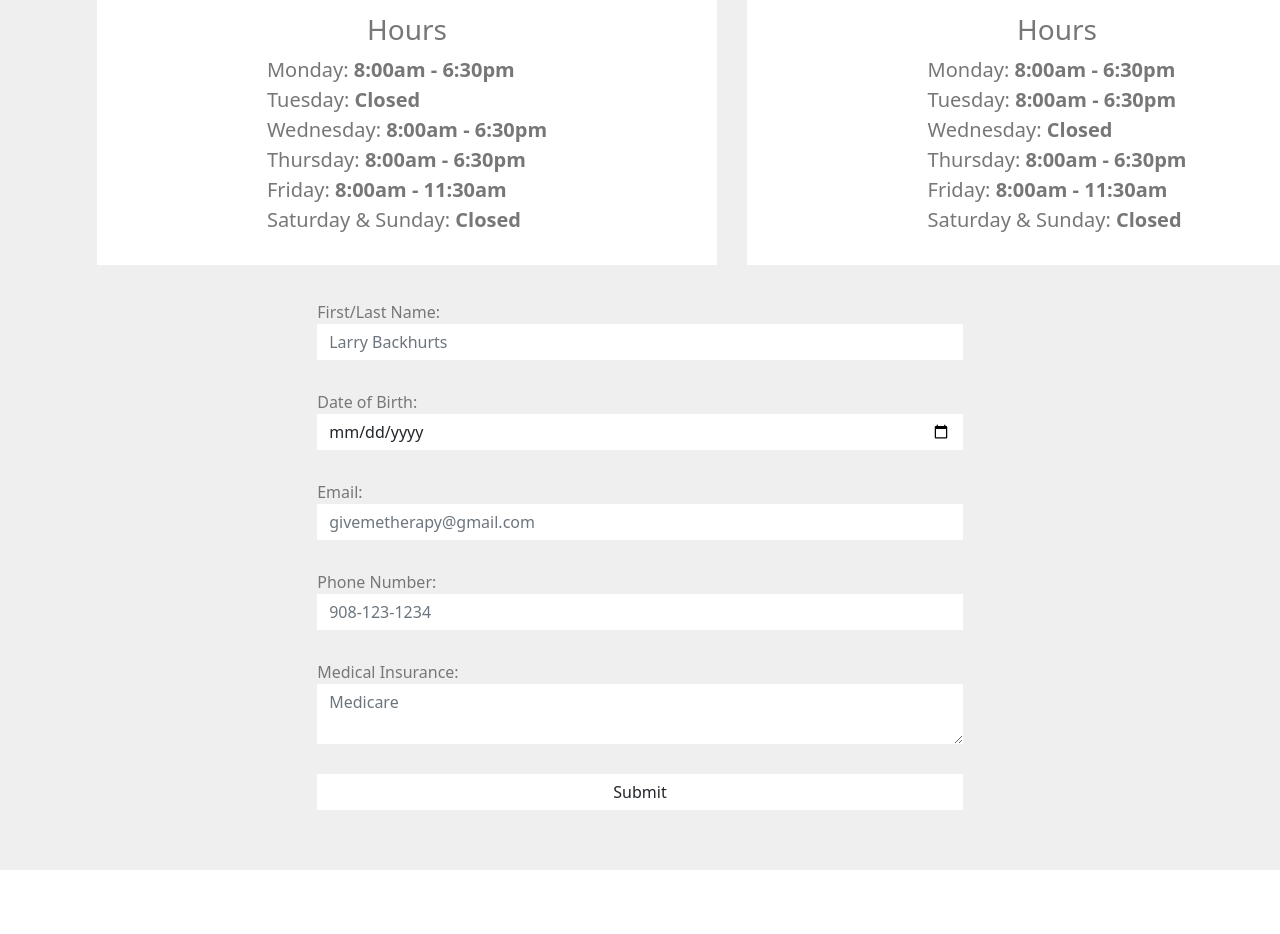
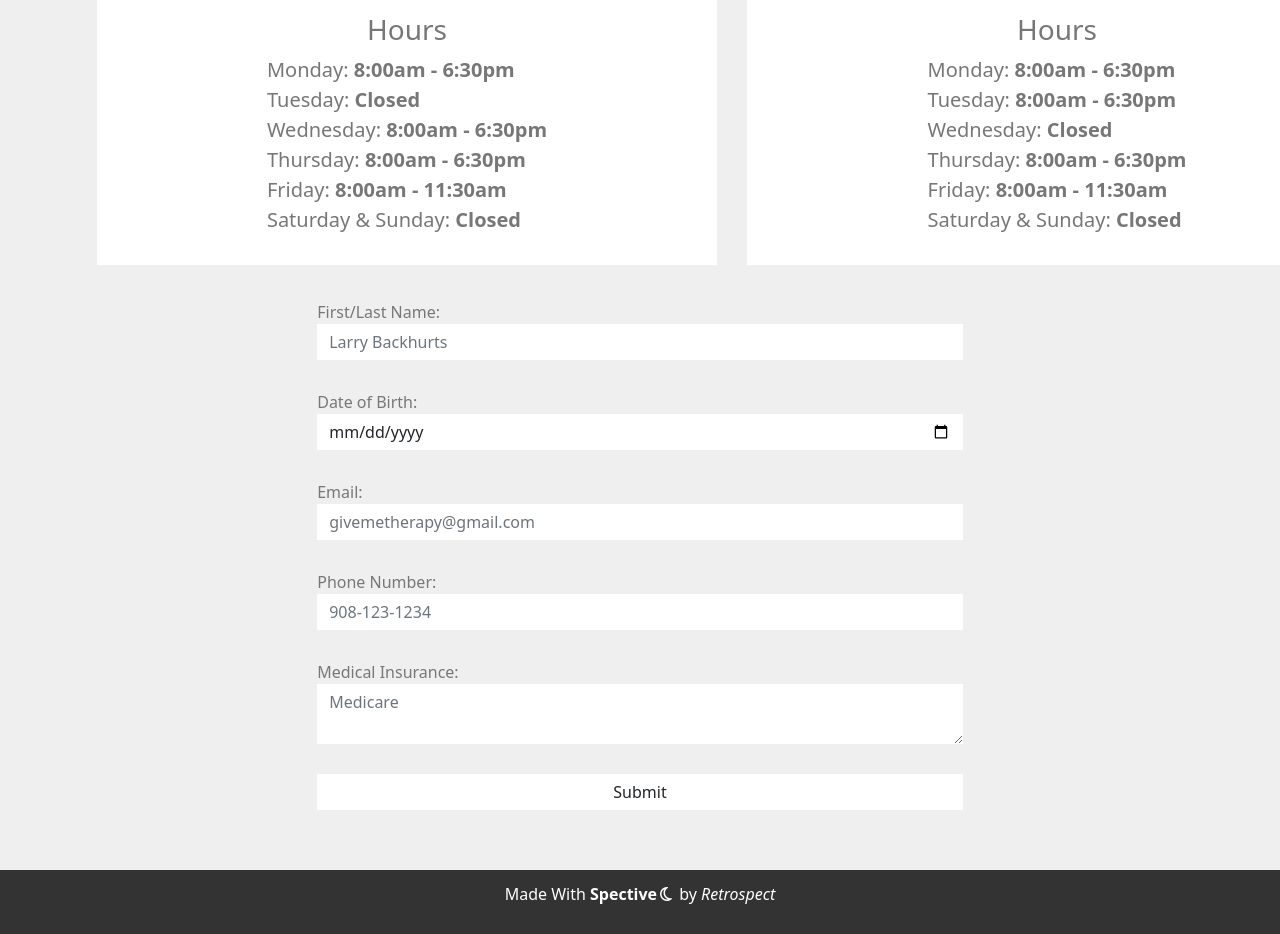
Before and after one commit to ZayDavid64/ParkPT2, a plain HTML site: page index.html in a window 1280 px wide. Shown: the part 5467-6401 px from the top of the page. Before the commit the page ends 6337 px from the top, so only its background shows below. Drawn offline with nearby package versions, Linux system fonts and the light colour scheme.

Commit message:
Add footer

```diff
--- a/index.html
+++ b/index.html
@@ -357,5 +357,11 @@
       </div>
     </div>
    </section>
+
+   <section id="footer">
+    <div class="container text-center">
+      <p>Made With <strong>Spective<i class="fa fa-moon-o"></i></strong> by <em>Retrospect</em></p>
+    </div>
+   </section>
 </body>
 </html>
--- a/styles.css
+++ b/styles.css
@@ -1,3 +1,7 @@
+html {
+    scroll-behavior: smooth;
+  }
+
 *{
     margin: 0;
     padding: 0;
@@ -448,3 +452,16 @@ blockquote{
 .address h2{
     text-align: center;
 }
+
+
+/*footer*/
+
+#footer{
+    background: #333;
+    color: #fff;
+    padding: 12px;
+}
+
+.fa-moon-o{
+    margin: 3px;
+}
```
